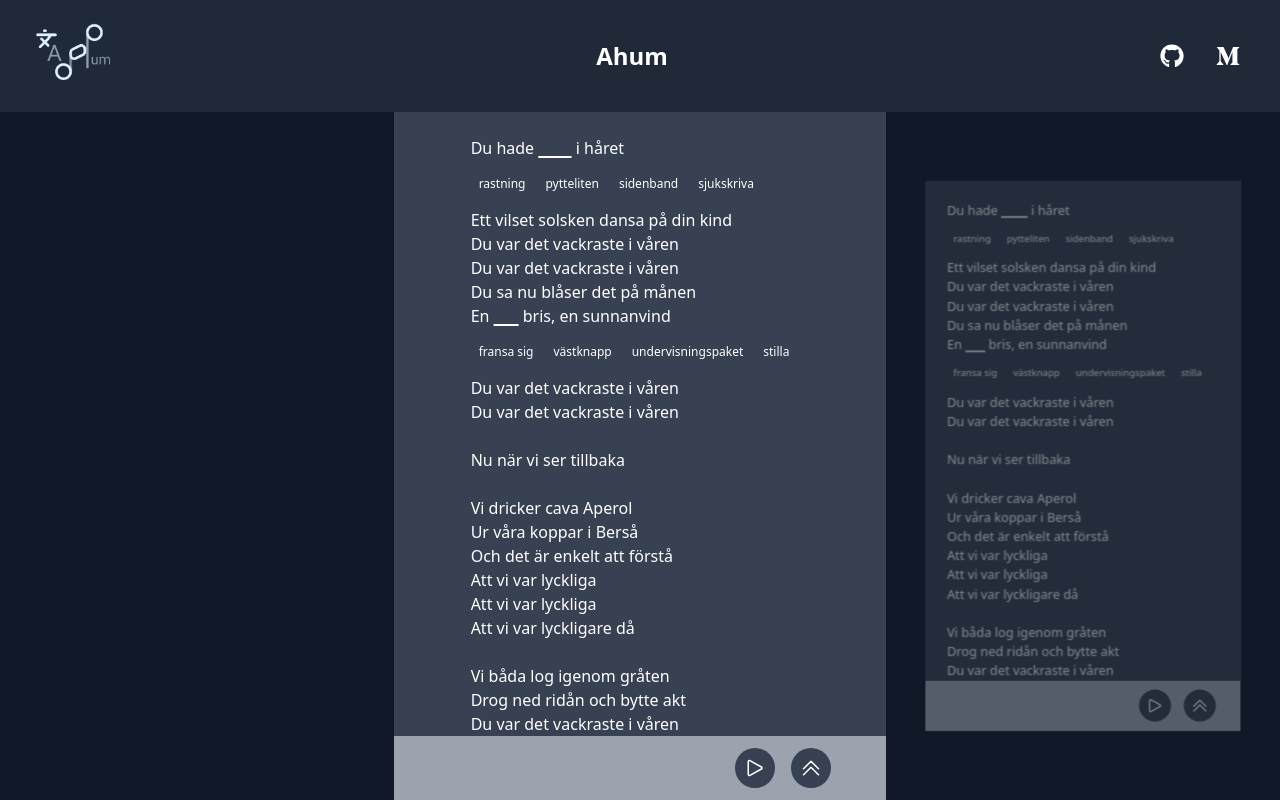
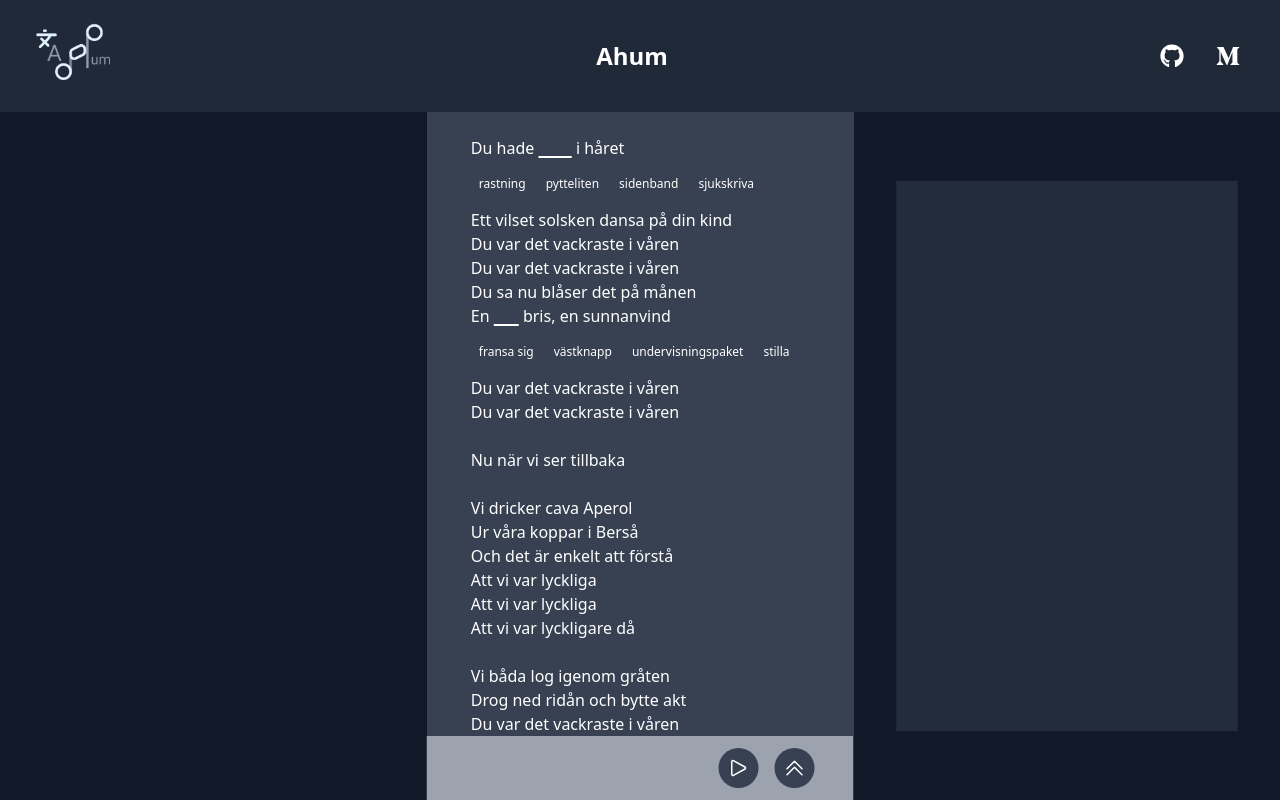
Before and after one commit to damianr13/ahum, a Next.js app in the folder language-music-frontend/: page / in a window 1280 px wide. Built offline with nearby package versions, Linux system fonts and the light colour scheme.

Commit message:
Feat: Added tabs component

```diff
--- a/language-music-frontend/package.json
+++ b/language-music-frontend/package.json
@@ -26,6 +26,7 @@
     "react": "18.2.0",
     "react-dom": "18.2.0",
     "react-firebase-hooks": "^5.1.1",
+    "react-responsive": "^9.0.2",
     "react-swipeable": "^7.0.1",
     "react-youtube": "^10.1.0",
     "typescript": "5.2.2"
--- a/language-music-frontend/src/components/karaoke-viewer/index.tsx
+++ b/language-music-frontend/src/components/karaoke-viewer/index.tsx
@@ -153,6 +153,15 @@ const WordComponent = (props: WordComponentProps): React.JSX.Element => {
 const KaraokeLyrics: React.FC<KaraokeLyricsProps> = (
   props: KaraokeLyricsProps,
 ) => {
+  /**
+   * The component that shows the lyrics for the song with synced timestamps.
+   *
+   * Note: this used to scroll to each word, but there were some issues with that:
+   * - if the user tried to scroll to some other part of the song they would be blocked
+   * - if this component is used in a tab component, the scroll would affect the horizontal position, and put the tab
+   * component in a weird state
+   */
+
   const { song, currentTime, onSeek } = props;
   const { processed_lyrics: lyrics, lyrics_url: lyricsUrl } = song;
   const [parsedLyrics, setParsedLyrics] = useState<LyricLine[][]>([]);
@@ -164,19 +173,6 @@ const KaraokeLyrics: React.FC<KaraokeLyricsProps> = (
   useEffect(() => {
     setParsedLyrics(parseLrc(lyrics));
   }, [lyrics]);
-
-  useEffect(() => {
-    const element = window.document.getElementsByClassName("word-active")[0];
-    if (!element) {
-      return;
-    }
-    // Scroll to element
-    element.scrollIntoView({
-      behavior: "smooth",
-      block: "start",
-      inline: "start",
-    });
-  }, [currentTime]);
 
   const renderedLyrics = useMemo(() => {
     return parsedLyrics.map((line, lineIndex) => (
--- a/language-music-frontend/src/components/main.tsx
+++ b/language-music-frontend/src/components/main.tsx
@@ -2,15 +2,16 @@ import React from "react";
 import TopBar from "@/components/top-bar";
 import SongView from "@/components/song-view";
 import { Tabs } from "@/components/tabs";
+import VocabularyView from "@/components/vocabulary-view";
 
 const MainComponent = () => {
   return (
-    <div className="flex h-screen overflow-hidden flex-col">
+    <div className="flex h-screen overflow-y-hidden flex-col">
       <TopBar />
       <Tabs>
         <SongView />
-        <SongView />
-        <SongView />
+        <VocabularyView />
+        <VocabularyView />
       </Tabs>
     </div>
   );
--- a/language-music-frontend/src/components/song-view.tsx
+++ b/language-music-frontend/src/components/song-view.tsx
@@ -61,7 +61,7 @@ const SongView = () => {
   return (
     <div
       className={
-        "flex h-full overflow-hidden max-w-screen-sm " +
+        "flex h-full overflow-y-hidden max-w-screen-sm " +
         (isPlayerTop ? "flex-col" : "flex-col-reverse")
       }
     >
--- a/language-music-frontend/src/components/tabs/index.tsx
+++ b/language-music-frontend/src/components/tabs/index.tsx
@@ -1,4 +1,10 @@
-import React, { HTMLAttributes, useEffect, useRef, useState } from "react";
+import React, {
+  HTMLAttributes,
+  useEffect,
+  useMemo,
+  useRef,
+  useState,
+} from "react";
 import { useSwipeable } from "react-swipeable";
 
 interface TabProps extends HTMLAttributes<HTMLDivElement> {
@@ -11,6 +17,23 @@ export const Tabs = ({ children, ...props }: TabProps) => {
   const [scrollOffset, setScrollOffset] = useState(0);
 
   const tabsContainerRef = useRef<HTMLDivElement>(null);
+  const [isDesktop, setIsDesktop] = useState(false);
+  // rest of your component setup
+
+  // This effect sets up a listener for window resize events
+  // and updates `isDesktop` based on the window width.
+  useEffect(() => {
+    const checkIfDesktop = () => {
+      setIsDesktop(window.innerWidth > 768); // Tailwind's 'md' breakpoint
+    };
+
+    // Check on mount and add event listener for future resizes
+    checkIfDesktop();
+    window.addEventListener("resize", checkIfDesktop);
+
+    // Cleanup listener on component unmount
+    return () => window.removeEventListener("resize", checkIfDesktop);
+  }, []);
 
   useEffect(() => {
     setActiveTabChanged(true);
@@ -21,12 +44,39 @@ export const Tabs = ({ children, ...props }: TabProps) => {
   }, [children]);
 
   const handlers = useSwipeable({
-    onSwipedLeft: () =>
+    onSwipedLeft: () => {
+      console.log("swiped left");
       setActiveTab((prev) =>
         prev < childrenList.length - 1 ? prev + 1 : prev,
-      ),
-    onSwipedRight: () => setActiveTab((prev) => (prev > 0 ? prev - 1 : prev)),
+      );
+    },
+    onSwipedRight: () => {
+      console.log("swiped right");
+      setActiveTab((prev) => (prev > 0 ? prev - 1 : prev));
+    },
+    preventScrollOnSwipe: true,
   });
+
+  useEffect(() => {
+    if (!tabsContainerRef.current) {
+      return;
+    }
+    const currentRef = tabsContainerRef.current;
+
+    tabsContainerRef.current.onscroll = () => {
+      console.log("Scrolled");
+    };
+
+    tabsContainerRef.current.addEventListener("scroll", () => {
+      console.log("Scrolled");
+    });
+
+    return () => {
+      currentRef.removeEventListener("scroll", () => {
+        console.log("Scrolled");
+      });
+    };
+  }, []);
 
   useEffect(() => {
     if (!activeTabChanged) {
@@ -47,25 +97,30 @@ export const Tabs = ({ children, ...props }: TabProps) => {
       "Active Tab Element",
       activeTabElement.offsetLeft,
       activeTabElement.offsetWidth,
+      activeTabElement.scrollLeft,
+      activeTabElement.scrollWidth,
     );
     console.log(
       "Tabs Container",
       tabsContainerRef.current.offsetWidth,
       tabsContainerRef.current.offsetLeft,
+      tabsContainerRef.current.scrollLeft,
+      tabsContainerRef.current.scrollWidth,
+      window.scrollX,
+      window.innerWidth,
     );
     console.log("Scroll Offset", scrollOffset);
 
-    setScrollOffset(
-      activeTabElement.offsetLeft +
+    const newScrollOffset = isDesktop
+      ? activeTabElement.offsetLeft +
         activeTabElement.offsetWidth / 2 -
-        tabsContainerRef.current.offsetWidth / 2,
-    );
-  }, [activeTab, tabsContainerRef, activeTabChanged, scrollOffset]);
+        tabsContainerRef.current.offsetWidth / 2
+      : activeTabElement.offsetLeft;
+    setScrollOffset(newScrollOffset);
+  }, [activeTab, tabsContainerRef, activeTabChanged, scrollOffset, isDesktop]);
   const activateTab = React.useCallback(
     (event: React.MouseEvent<HTMLDivElement>, index: number) => {
       setActiveTab(index);
-      event.preventDefault();
-      event.stopPropagation();
     },
     [],
   );
@@ -74,8 +129,13 @@ export const Tabs = ({ children, ...props }: TabProps) => {
   return (
     <div
       {...handlers}
+      className="h-full relative overflow-y-hidden overflow-x-hidden"
+    >
+      <div
         ref={tabsContainerRef}
-      className="flex flex-row overflow-hidden max-w-full cursor-pointer whitespace-nowrap scroll-smooth transition-all delay-150"
+        className="flex h-full flex-row overflow-x-visible
+          md:w-full w-fit cursor-pointer whitespace-nowrap
+          transition-all delay-150"
         style={
           childrenList.length > 0
             ? {
@@ -88,19 +148,24 @@ export const Tabs = ({ children, ...props }: TabProps) => {
         {childrenList.map((tab, index) => (
           <div
             key={index}
-          className={`transition-all ease-in-out duration-300 ${
-            index === activeTab
-              ? "w-full z-10 opacity-100"
-              : "w-4/5 z-0 opacity-50"
+            className={`transition-all ease-in-out duration-300 w-screen  ${
+              index === activeTab ? "z-10 opacity-100" : "z-0 opacity-50"
             }`}
             onClick={(event) => activateTab(event, index)}
             style={{
               transform: index === activeTab ? "scale(1.0)" : "scale(0.8)",
             }}
           >
+            <div
+              className={`w-full h-full ${
+                index === activeTab ? "" : "pointer-events-none"
+              }`}
+            >
               {tab}
+            </div>
           </div>
         ))}
       </div>
+    </div>
   );
 };
--- /dev/null
+++ b/language-music-frontend/src/components/vocabulary-view.tsx
@@ -0,0 +1,9 @@
+const VocabularyView = () => {
+  return (
+    <div
+      className={"flex h-full overflow-y-hidden max-w-screen-sm bg-gray-700"}
+    ></div>
+  );
+};
+
+export default VocabularyView;
--- a/language-music-frontend/tailwind.config.ts
+++ b/language-music-frontend/tailwind.config.ts
@@ -23,6 +23,17 @@ const config: Config = {
         wiggle: "wiggle 0.5s ease-in-out infinite",
         "bounce-fast": "bounce 0.5s infinite",
       },
+      utilities: {
+        ".scrollbar-hide": {
+          /* Hide scrollbar for Chrome, Safari and Opera */
+          "&::-webkit-scrollbar": {
+            display: "none",
+          },
+          /* Hide scrollbar for IE, Edge, and Firefox */
+          "-ms-overflow-style": "none" /* IE and Edge */,
+          "scrollbar-width": "none" /* Firefox */,
+        },
+      },
     },
   },
   plugins: [],
```
Also changed, not shown: 1 other file (tests, documents, lock files or other folders). Lines whose indentation alone changed are shown as unchanged.
